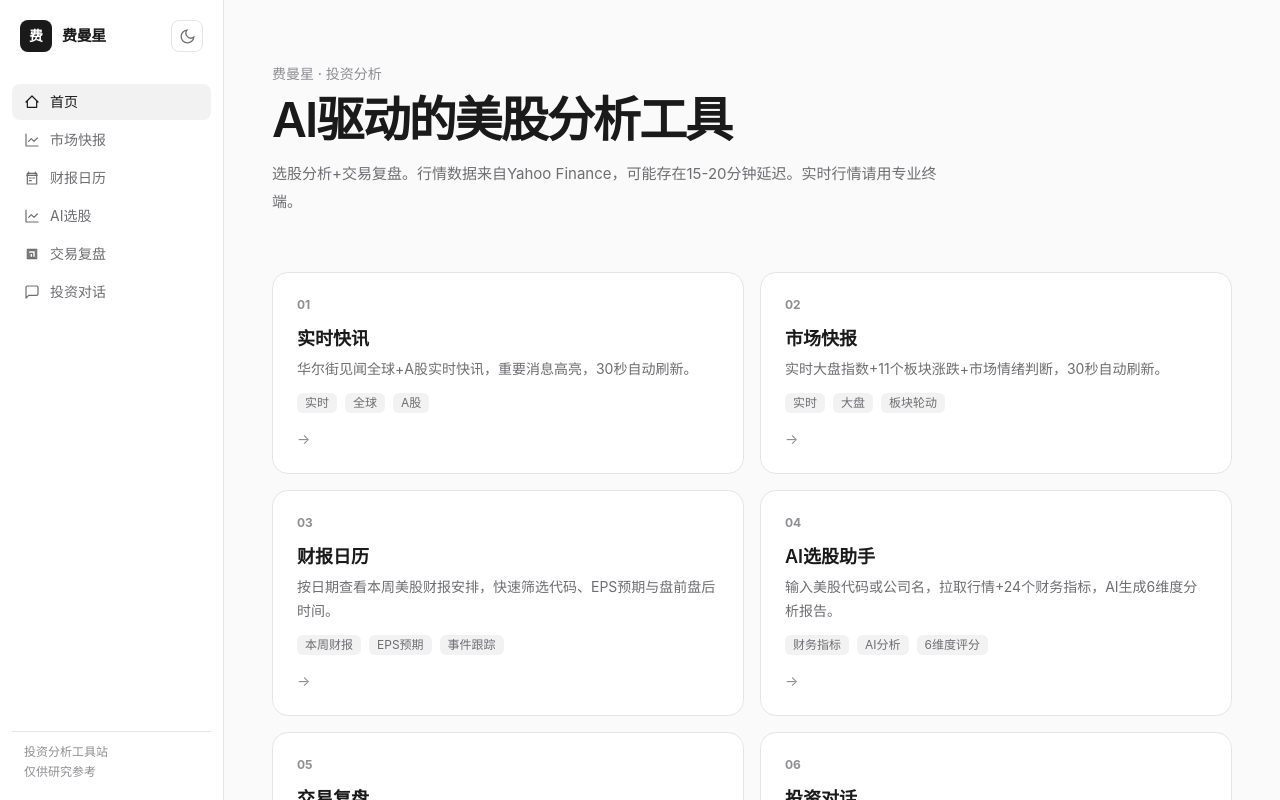
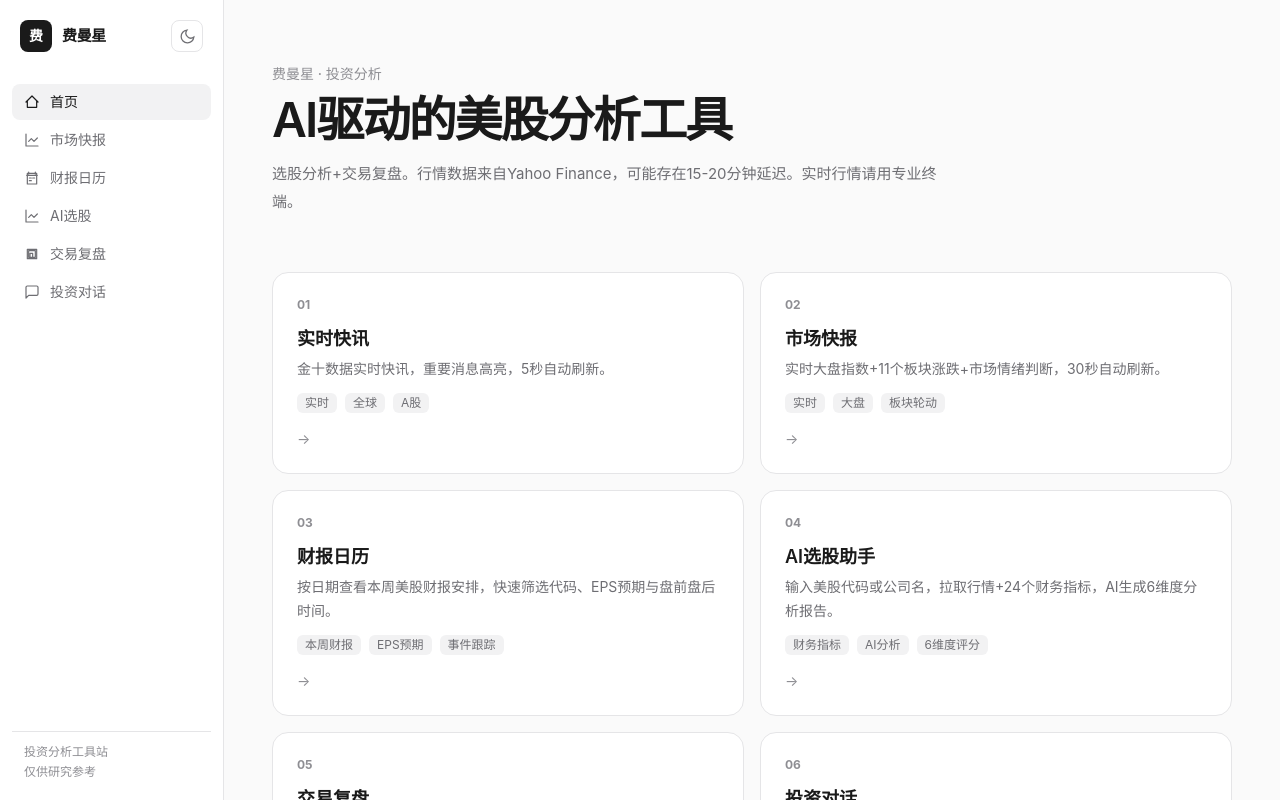
Before and after one commit to loicluo08-ui/feiman-star, a Next.js app: page / in a window 1280 px wide. Shown: the top 800 px of the page. Built offline with nearby package versions, Linux system fonts and the light colour scheme.

Commit message:
perf: 快讯刷新间隔30s→5s

```diff
--- a/app/api/invest/flash/route.ts
+++ b/app/api/invest/flash/route.ts
@@ -17,9 +17,9 @@ interface FlashItem {
 
 const UA = "Mozilla/5.0 (Macintosh; Intel Mac OS X 10_15_7) AppleWebKit/537.36 (KHTML, like Gecko) Chrome/120.0.0.0 Safari/537.36";
 
-// 内存缓存 30秒
+// 内存缓存 5秒
 let cache: { data: FlashItem[]; ts: number } | null = null;
-const CACHE_TTL = 30_000;
+const CACHE_TTL = 5_000;
 
 function stripHtml(html: string): string {
   return html
--- a/app/invest/flash/page.tsx
+++ b/app/invest/flash/page.tsx
@@ -84,7 +84,7 @@ export default function FlashPage() {
   useEffect(() => {
     fetchFlash();
     if (autoRefresh) {
-      timerRef.current = setInterval(fetchFlash, 30_000);
+      timerRef.current = setInterval(fetchFlash, 5_000);
     }
     return () => {
       if (timerRef.current) clearInterval(timerRef.current);
@@ -215,7 +215,7 @@ export default function FlashPage() {
       {/* Footer */}
       <footer className="mt-6 rounded-xl border border-[var(--border)] bg-[var(--surface-subtle)] p-4">
         <p className="text-xs leading-5 text-[var(--text-muted)]">
-          快讯来源：金十数据（主）/华尔街见闻（备）。30秒自动刷新，数据可能有数秒延迟，仅供研究参考，不构成投资建议。
+          快讯来源：金十数据（主）/华尔街见闻（备）。5秒自动刷新，数据可能有数秒延迟，仅供研究参考，不构成投资建议。
         </p>
       </footer>
     </div>
--- a/app/page.tsx
+++ b/app/page.tsx
@@ -8,7 +8,7 @@ const tools = [
   {
     number: "01",
     title: "实时快讯",
-    description: "华尔街见闻全球+A股实时快讯，重要消息高亮，30秒自动刷新。",
+    description: "金十数据实时快讯，重要消息高亮，5秒自动刷新。",
     href: "/invest/flash",
     tags: ["实时", "全球", "A股"],
   },
```
